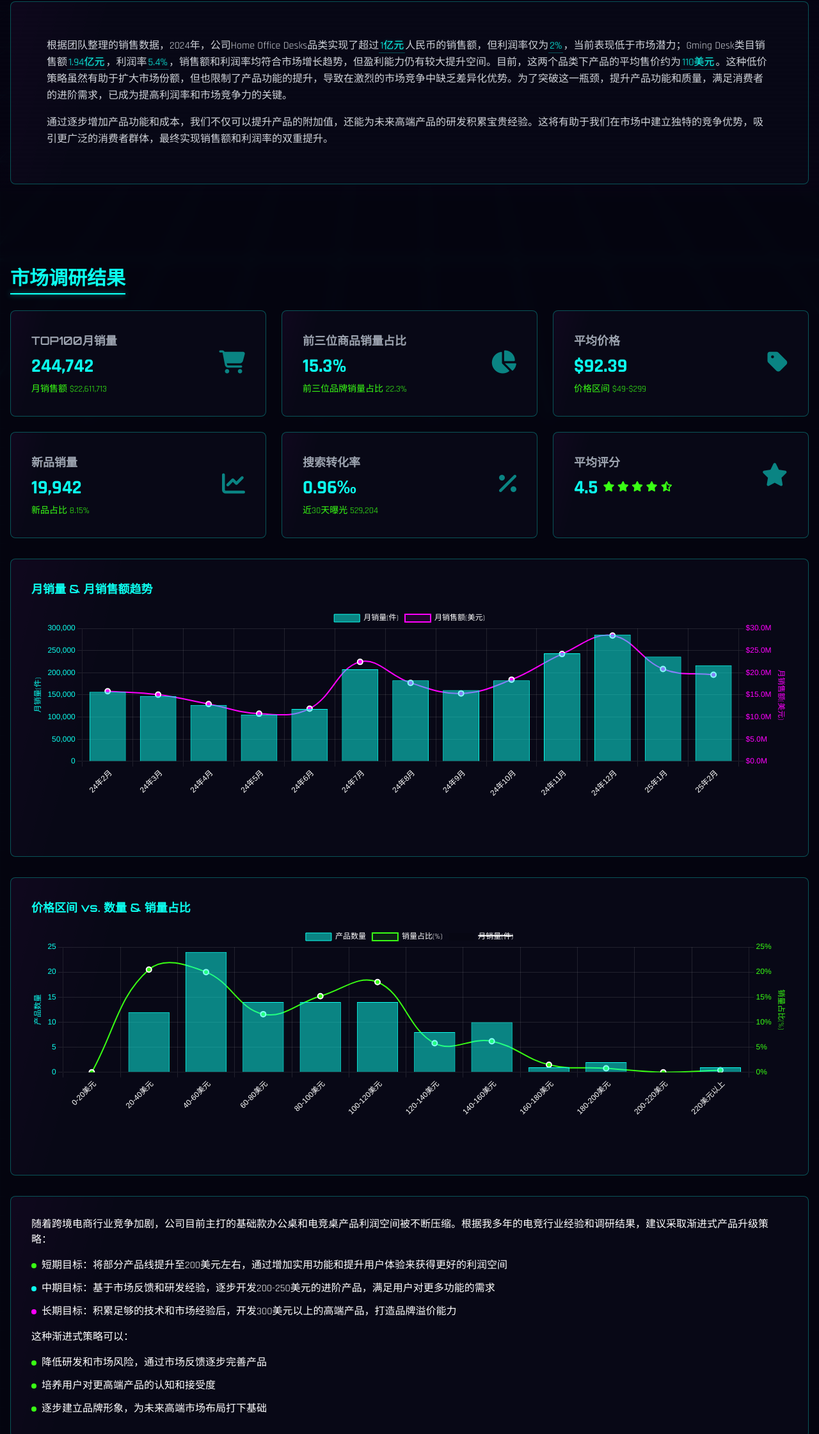
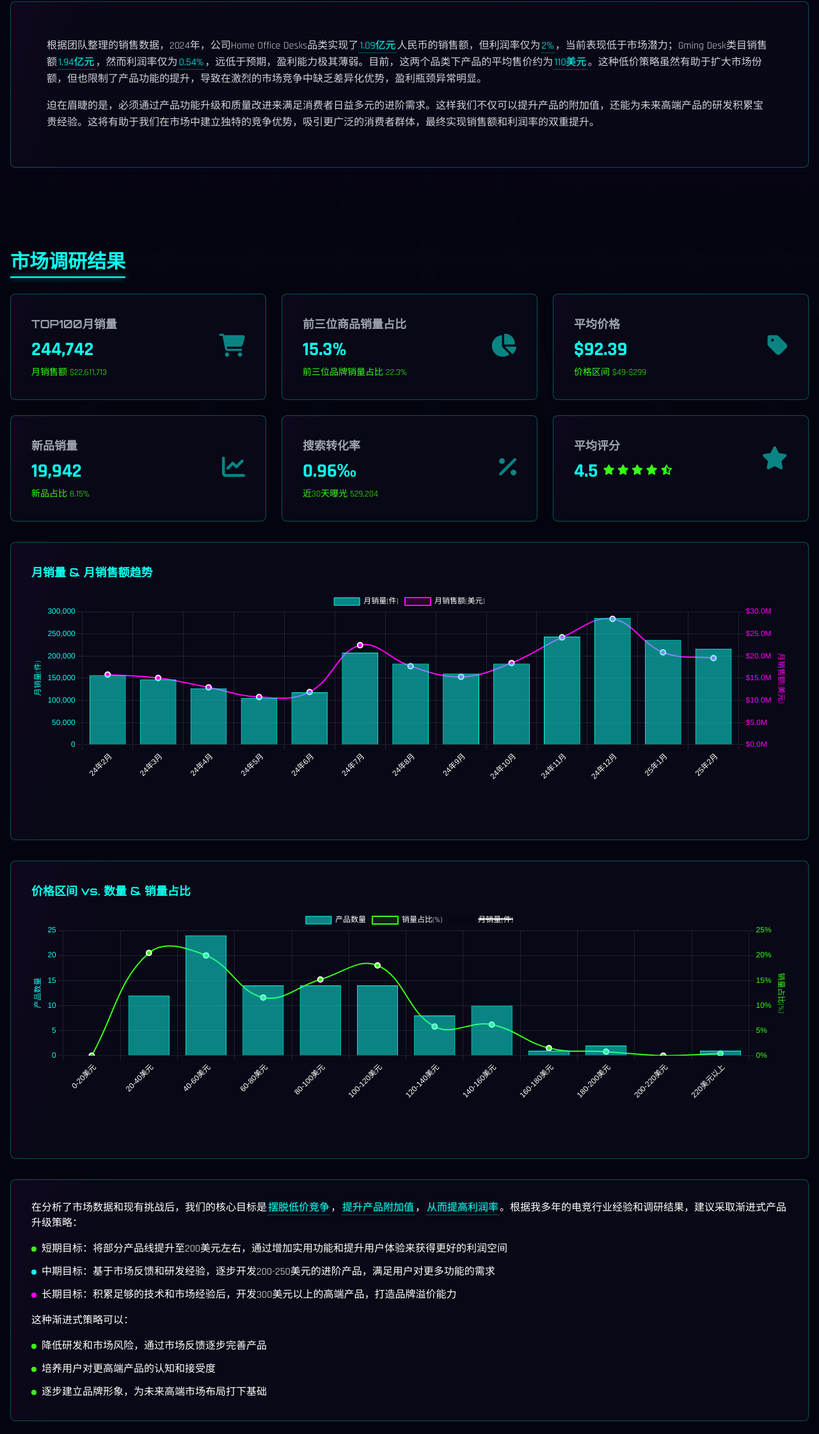
Before and after one commit to Chaos426/Chaos426.github.io, a plain HTML site: page index.html in a window 1280 px wide. Shown: the part 501-2742 px from the top of the page at 64% size. Drawn offline with nearby package versions, Linux system fonts and the light colour scheme.

Commit message:
Update index.html

```diff
--- a/index.html
+++ b/index.html
@@ -592,8 +592,8 @@
                     <div class="feature-card-animation"></div>
                     <div class="feature-card-content p-6">
                         <div class="space-y-4 text-gray-300 leading-relaxed">
-                            <p>根据团队整理的销售数据，2024年，公司Home Office Desks品类实现了超过<span class="highlight-text">1亿元</span>人民币的销售额，但利润率仅为<span class="highlight-text">2%</span>，当前表现低于市场潜力；Gming Desk类目销售额<span class="highlight-text">1.94亿元</span>，利润率<span class="highlight-text">5.4%</span>，销售额和利润率均符合市场增长趋势，但盈利能力仍有较大提升空间。目前，这两个品类下产品的平均售价约为<span class="highlight-text">110美元</span>。这种低价策略虽然有助于扩大市场份额，但也限制了产品功能的提升，导致在激烈的市场竞争中缺乏差异化优势。为了突破这一瓶颈，提升产品功能和质量，满足消费者的进阶需求，已成为提高利润率和市场竞争力的关键。</p>
-                            <p>通过逐步增加产品功能和成本，我们不仅可以提升产品的附加值，还能为未来高端产品的研发积累宝贵经验。这将有助于我们在市场中建立独特的竞争优势，吸引更广泛的消费者群体，最终实现销售额和利润率的双重提升。</p>
+                            <p>根据团队整理的销售数据，2024年，公司Home Office Desks品类实现了<span class="highlight-text">1.09亿元</span>人民币的销售额，但利润率仅为<span class="highlight-text">2%</span>，当前表现低于市场潜力；Gming Desk类目销售额<span class="highlight-text">1.94亿元</span>，然而利润率仅为<span class="highlight-text">0.54%</span>，远低于预期，盈利能力极其薄弱。目前，这两个品类下产品的平均售价约为<span class="highlight-text">110美元</span>。这种低价策略虽然有助于扩大市场份额，但也限制了产品功能的提升，导致在激烈的市场竞争中缺乏差异化优势，盈利瓶颈异常明显。</p>
+                            <p>迫在眉睫的是，必须通过产品功能升级和质量改进来满足消费者日益多元的进阶需求。这样我们不仅可以提升产品的附加值，还能为未来高端产品的研发积累宝贵经验。这将有助于我们在市场中建立独特的竞争优势，吸引更广泛的消费者群体，最终实现销售额和利润率的双重提升。</p>
                         </div>
                     </div>
                 </div>
@@ -742,7 +742,7 @@
                     <div class="feature-card-animation"></div>
                     <div class="feature-card-content">
                         <div class="space-y-4">
-                            <p>随着跨境电商行业竞争加剧，公司目前主打的基础款办公桌和电竞桌产品利润空间被不断压缩。根据我多年的电竞行业经验和调研结果，建议采取渐进式产品升级策略：</p>
+                            <p>在分析了市场数据和现有挑战后，我们的核心目标是<span class="highlight-text">摆脱低价竞争</span>，<span class="highlight-text">提升产品附加值</span>，<span class="highlight-text">从而提高利润率</span>。根据我多年的电竞行业经验和调研结果，建议采取渐进式产品升级策略：</p>
                             <ul class="space-y-3 mt-4">
                                 <li class="flex items-start">
                                     <span class="w-2 h-2 bg-gaming-accent rounded-full mr-2 mt-2"></span>
@@ -1202,7 +1202,7 @@
                                     </li>
                                     <li class="flex items-center">
                                         <span class="w-2 h-2 bg-gaming-accent rounded-full mr-2"></span>
-                                        <span class="text-gray-300">优化收纳，根据需求增加洞洞板/抽屉/手柄架等收纳方式</span>
+                                        <span class="text-gray-300">根据专项调研优化收纳模块的功能和成本</span>
                                     </li>
                                 </ul>
                                 <div class="mt-4 flex gap-3">
```
